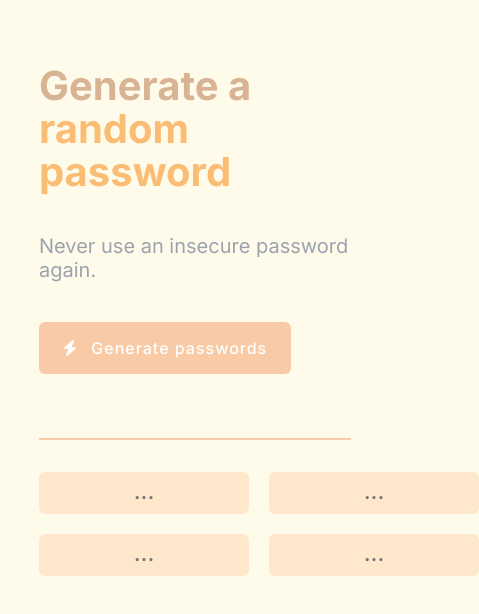
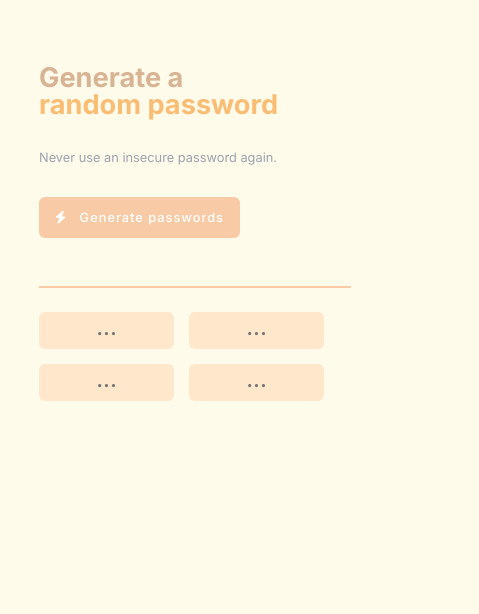
Before and after one commit to Dhanityop/random-password-generator, a plain HTML site: page index.html in a window 390 px wide. Shown: the whole page, 479 px wide, since content can reach past the window. Drawn offline with Linux system fonts and the light colour scheme.

Commit message:
update style.css
adding media query for smaller screen size

```diff
--- a/style.css
+++ b/style.css
@@ -93,3 +93,34 @@ body {
 .password-container:focus {
     border: 3px solid #ffd09a;
 }
+
+@media (max-width: 550px) {
+    .heading {
+        font-size: 1.7rem;
+        line-height: 1.7rem;
+    }
+
+    .sub-heading {
+        font-size: 0.8rem;
+        margin: 2rem 0;
+    }
+
+    #generate-password {
+        font-size: 0.8rem;
+        padding: 0.8rem 1rem;
+    }
+
+    .divider {
+        margin: 3rem 0 1.5rem 0;
+    }
+
+    .passwords {
+        gap: 15px;
+        grid-template-columns: repeat(2, 135px);
+    }
+
+    .password-container {
+        font-size: 0.75rem;
+    }
+
+}
```
